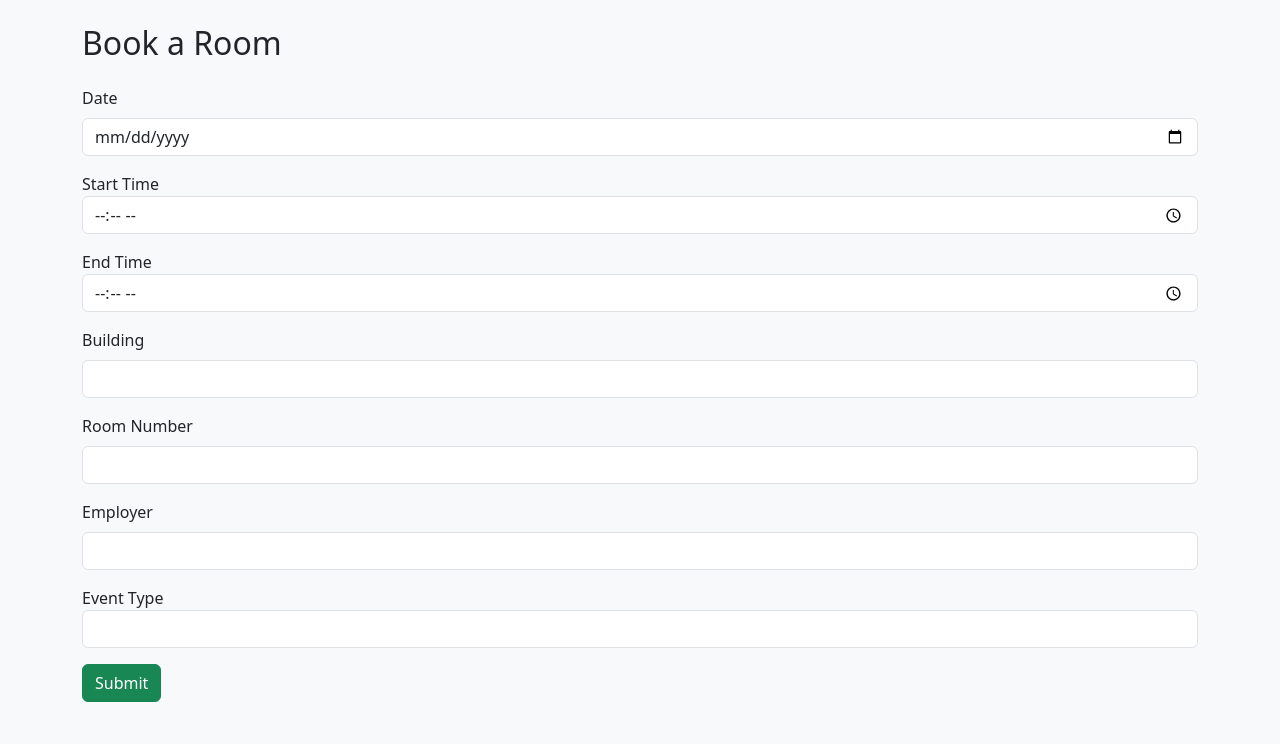
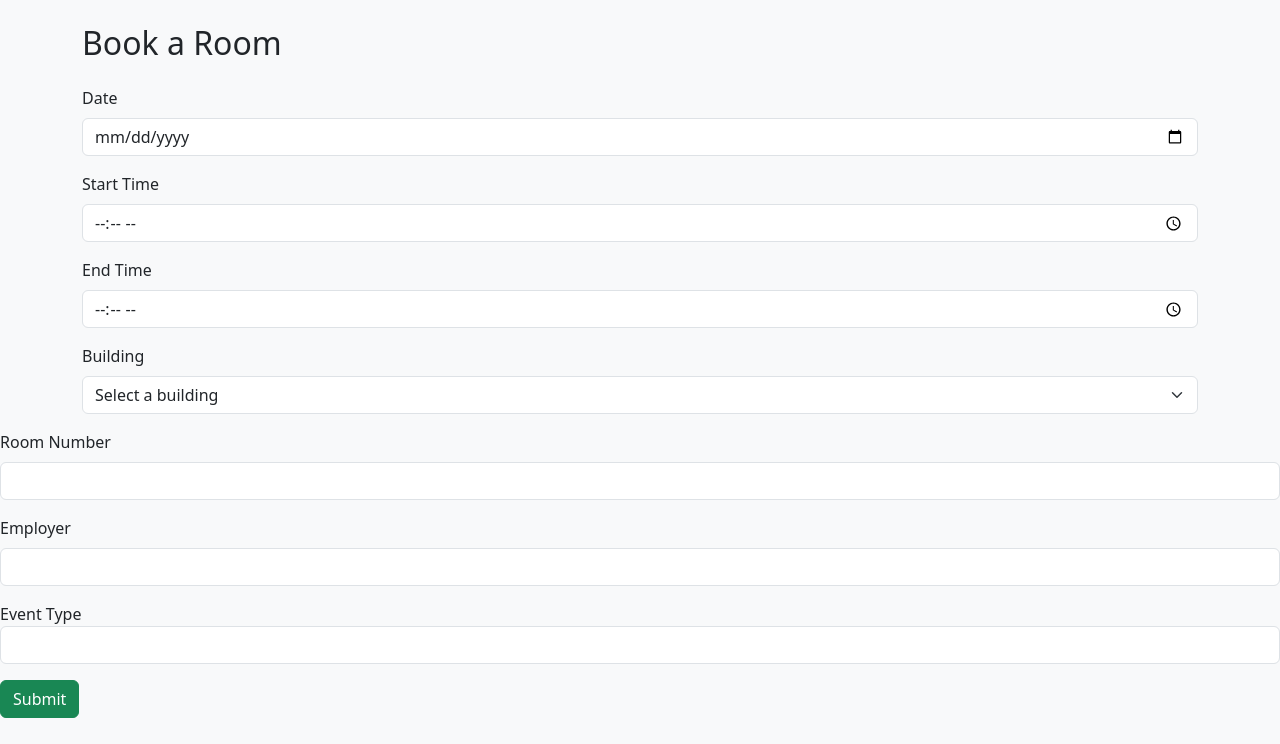
Before and after one commit to whatthewott/roombookercxl, a Flask app: template templates/book.html in a window 1280 px wide. Shown: the part 56-800 px from the top of the page. Run offline with Flask 3, Linux system fonts and the light colour scheme; the template is opened without the code that fills it: most values are stand-ins (such as "Sample title", 1, 10 or a date in 2020); some libraries are stand-ins or nearby versions.

Commit message:
made the building field a dropdown selector instead of text entry

```diff
--- a/app.py
+++ b/app.py
@@ -30,14 +30,17 @@
         end_time = request.form["end_time"]
         event_type = request.form["event_type"]
 
+        # Validate inputs
         conn = get_db()
         cur = conn.cursor()
 
+        # check if the room exists
         cur.execute("SELECT * FROM rooms WHERE building=%s AND room_number=%s", (building, room))
         if not cur.fetchone():
             conn.close()
             return "Room not found", 400
 
+        # Check for overlapping bookings
         cur.execute("""
             SELECT * FROM bookings
             WHERE building = %s AND room_number = %s AND date = %s
@@ -46,18 +49,27 @@
             )
         """, (building, room, date, start_time, end_time))
 
+        # If there's an overlapping booking, return an error
         if cur.fetchone():
             conn.close()
             return "This room is already booked at that date and time.", 409
 
+        # If no overlap, insert the new booking
         cur.execute("""
             INSERT INTO bookings (date, building, room_number, employer, event_type, start_time, end_time)
             VALUES (%s, %s, %s, %s, %s, %s, %s)
         """, (date, building, room, employer, event_type, start_time, end_time))
+
         conn.commit()
         conn.close()
         return redirect(url_for("index"))
-    return render_template("book.html")
+
+    # GET request: fetch buildings for dropdown
+    cur.execute("SELECT DISTINCT building FROM rooms ORDER BY building")
+    buildings = [row[0] for row in cur.fetchall()]
+    conn.close()
+
+    return render_template("book.html", buildings=buildings)
 
 @app.route("/edit/<int:booking_id>", methods=["GET", "POST"])
 def edit(booking_id):
--- a/templates/book.html
+++ b/templates/book.html
@@ -12,14 +12,14 @@
       </div>
     </div>
     <div class="mb-3">
-      <label for="start_time" class=""form-label>Start Time</label>
+      <label for="start_time" class="form-label">Start Time</label>
       <input type="time" class="form-control" id="start_time" name="start_time" step="300" required>
       <div class="invalid-feedback">
         Please select a start time.
       </div>
     </div>
     <div class="mb-3">
-      <label for="end_time" class=""form-label>End Time</label>
+      <label for="end_time" class="form-label">End Time</label>
       <input type="time" class="form-control" id="end_time" name="end_time" step="300" required>
       <div class="invalid-feedback">
         Please select an end time.
@@ -27,10 +27,16 @@
     </div>
     <div class="mb-3">
       <label for="building" class="form-label">Building</label>
-      <input type="text" class="form-control" id="building" name="building" required>
+      <select class="form-select" id="building" name="building" required>
+        <option value="" disabled selected>Select a building</option>
+        {% for b in buildings %}
+          <option value="{{ b }}">{{ b }}</option>
+        {% endfor %}
+      </select>
       <div class="invalid-feedback">
-        Please enter a building name.
+        Please select a building.
       </div>
+    </div>
     </div>
     <div class="mb-3">
       <label for="room_number" class="form-label">Room Number</label>
```
